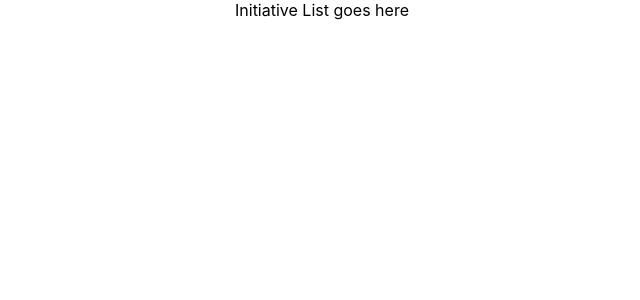
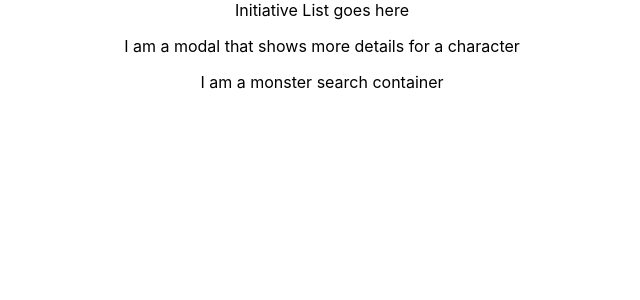
Before and after one commit to brewchetta/monstrous-initiative-tracker, a React (Create React App) app: page / in a window 1280 px wide. Shown: the top 300 px of the page, without its empty margins (318-958 px from the left). Built offline with nearby package versions, Linux system fonts and the light colour scheme.

Commit message:
various renamings

```diff
--- a/src/components/App.js
+++ b/src/components/App.js
@@ -1,7 +1,6 @@
-import { useState } from 'react'
 import '../styles/App.css';
 import InitiativeList from './initiative-list/InitiativeList'
-import DetailContainer from './character-detail/DetailContainer'
+import DetailContainer from './detail-modal/DetailContainer'
 import SearchContainer from './monster-search/SearchContainer'
 
 function App() {
@@ -10,6 +9,8 @@ function App() {
     <div className="App">
 
       <InitiativeList />
+      <DetailContainer />
+      <SearchContainer />
 
     </div>
   );
--- a/src/components/character-detail/DetailContainer.js
+++ /dev/null
@@ -1,7 +0,0 @@
-export default function DetailContainer(props) {
-
-  return (
-    <p>I am the character view with all sorts of forms and functionality</p>
-  )
-
-}
--- a/src/components/character-detail/DetailCard.js
+++ b/src/components/detail-modal/CharacterDetailCard.js
@@ -1,4 +1,4 @@
-export default function DetailCard(props) {
+export default function CharacterDetailCard(props) {
 
   return (
     <p>I am a detail card for a character</p>
--- /dev/null
+++ b/src/components/detail-modal/DetailContainer.js
@@ -0,0 +1,7 @@
+export default function DetailContainer(props) {
+
+  return (
+    <p>I am a modal that shows more details for a character</p>
+  )
+
+}
--- a/src/models/Character.js
+++ b/src/models/Character.js
@@ -1,6 +1,6 @@
 import React from 'react'
 import InitiativeCard from '../components/initiative-list/InitiativeCard'
-import DetailCard from '../components/character-view/DetailCard'
+import CharacterDetailCard from '../components/character-view/CharacterDetailCard'
 
 export default class Character {
 
@@ -31,8 +31,8 @@ export default class Character {
 
   // RENDER METHODS //
 
-  renderInitiativeCard = () => <InitiativeCard character={this} />
+  renderCard = () => <InitiativeCard character={this} />
 
-  renderDetailCard = () => <DetailCard character={this} />
+  renderDetail = () => <CharacterDetailCard character={this} />
 
 }
```
Also changed, not shown: 1 other file (tests, documents, lock files or other folders).
